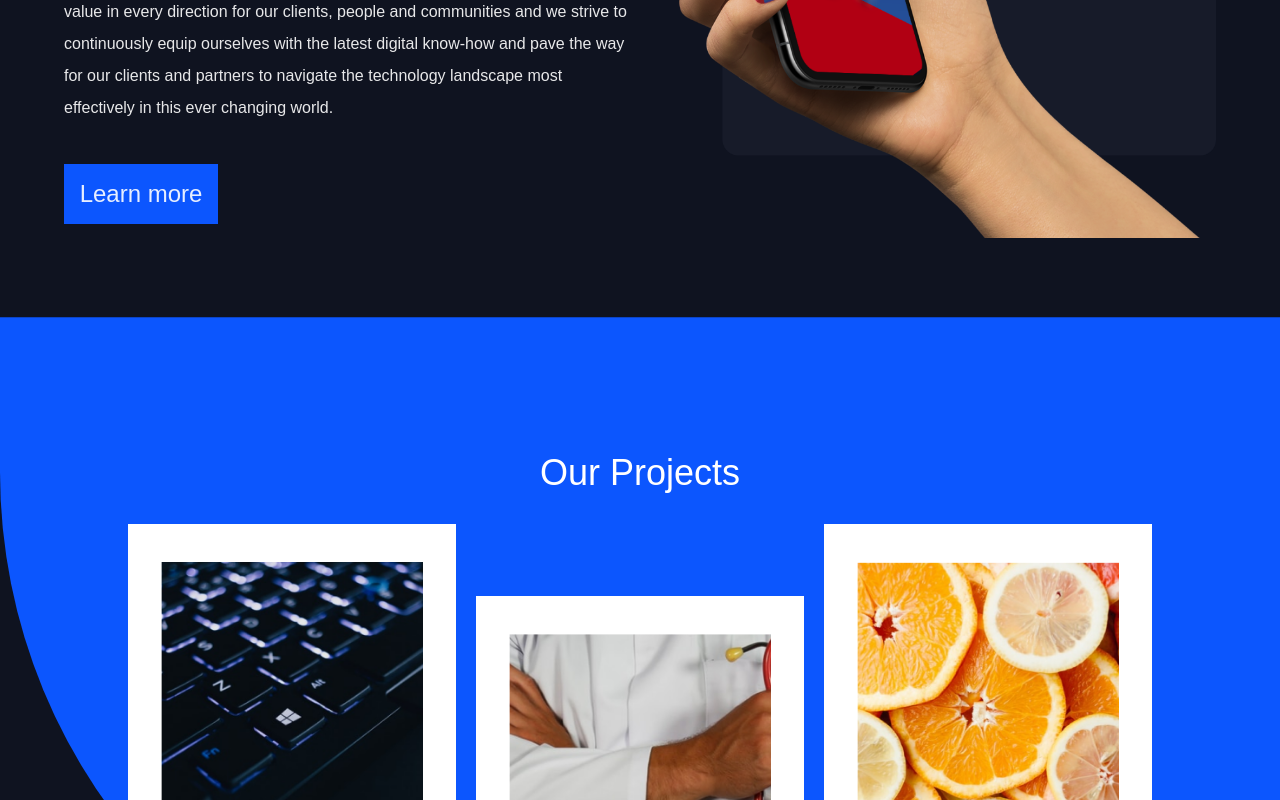
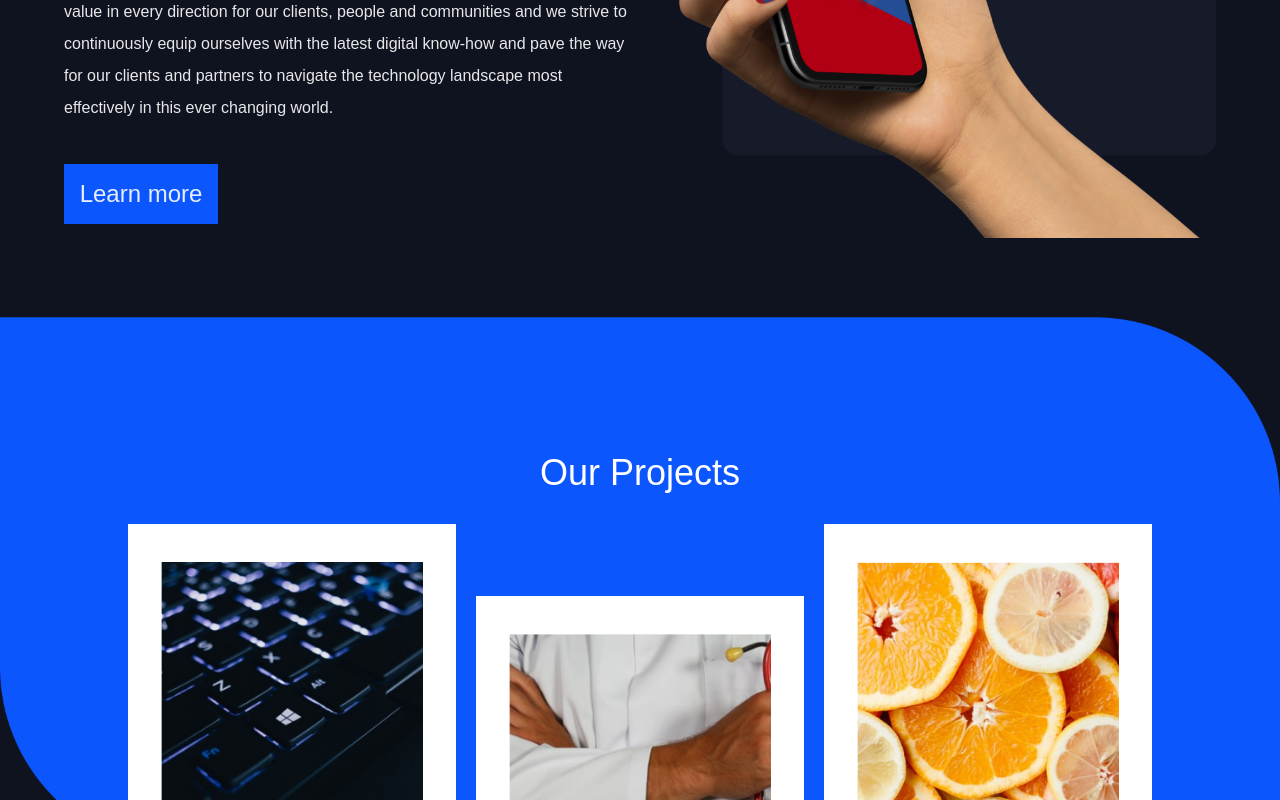
Before and after one commit to vicsnet/Sanchy-Kreation, a React (Create React App) app: page / in a window 1280 px wide. Shown: the part 2720-3520 px from the top of the page. Built offline with nearby package versions, Linux system fonts and the light colour scheme; a web font is replaced by a local one.

Commit message:
project background added

```diff
--- a/src/components/reusableComponent/Project.jsx
+++ b/src/components/reusableComponent/Project.jsx
@@ -2,7 +2,7 @@ import React from "react";
 import Rectangle112 from "../assets/Rectangle112.png";
 import Rectangle113 from "../assets/Rectangle113.png";
 import Rectangle114 from "../assets/Rectangle114.png";
-import Group37 from "../assets/Group37.png";
+import Group37 from "../assets/Group 8482.png";
 import Vector3 from "../assets/Vector3.png";
 import ExploreBut from "./ExploreBut";
 
@@ -14,7 +14,7 @@ const Project = () => {
           <img
             src={Group37}
             alt=""
-            className=" hidden md:block w-[100%] h-auto absolute mt-[-15%] md:rounded-bl-[316px] lg:rounded-bl-[460px] xl:rounded-bl-[570px]"
+            className=" hidden md:block w-[100%] h-auto absolute mt-[-15%] "
           />
         </div>
         <div className="relative">
```
Also changed, not shown: src/components/assets/Group 8482.png (added).
